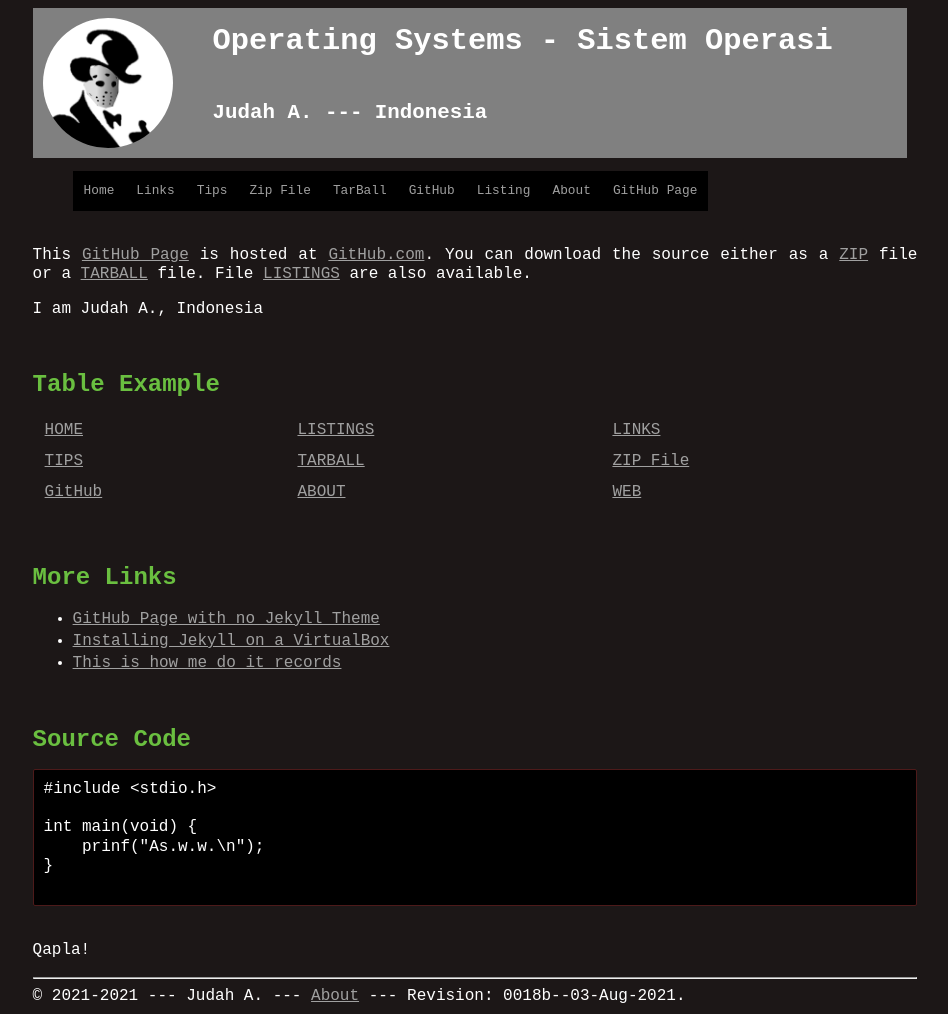
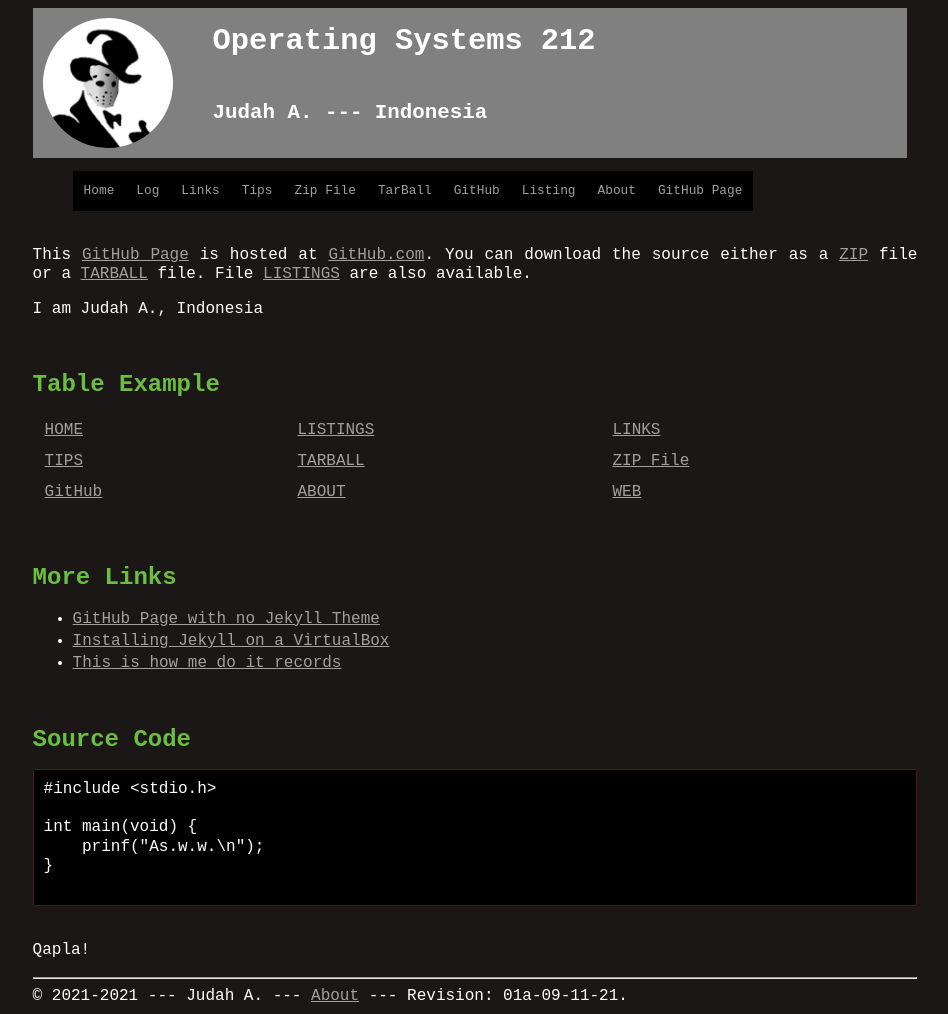
Before and after one commit to ariiesaka/os212, a Jekyll site: the page built from index.md, in a window 1280 px wide. Shown: the whole page, without its empty margins (165-1113 px from the left). Built offline with Jekyll 4.4.1, drawn with Linux system fonts in a browser that asks for light colours.

Commit message:
Update _config.yml for the second time

```diff
--- a/_config.yml
+++ b/_config.yml
@@ -1,14 +1,16 @@
-version:     "0018b--03-Aug-2021"
+version:     "01a-09-11-21"
 copyright:   "2021-2021"
 description:
   This is a
-  GitHub Page Template
+  GitHub Page for Operating Systems 212
 disclaimer:
   I have spoken.
 keywords:    "jekyll, testing"
 navbarlinks:
 - navbar:    "Home"
   link:      "/"
+- navbar:    "Log"
+  link:      "/TXT/mylog.txt"
 - navbar:    "Links"
   link:      "/LINKS/"
 - navbar:    "Tips"
@@ -25,7 +27,7 @@ navbarlinks:
   link:      "/ABOUT/"
 - navbar:    "GitHub Page"
   link:      "https://ariiesaka.github.io/os212/"
-title:       "Operating Systems - Sistem Operasi"
+title:       "Operating Systems 212"
 lang:        "en-US"
 author:      "Judah A."
 address:     "Indonesia"
```
